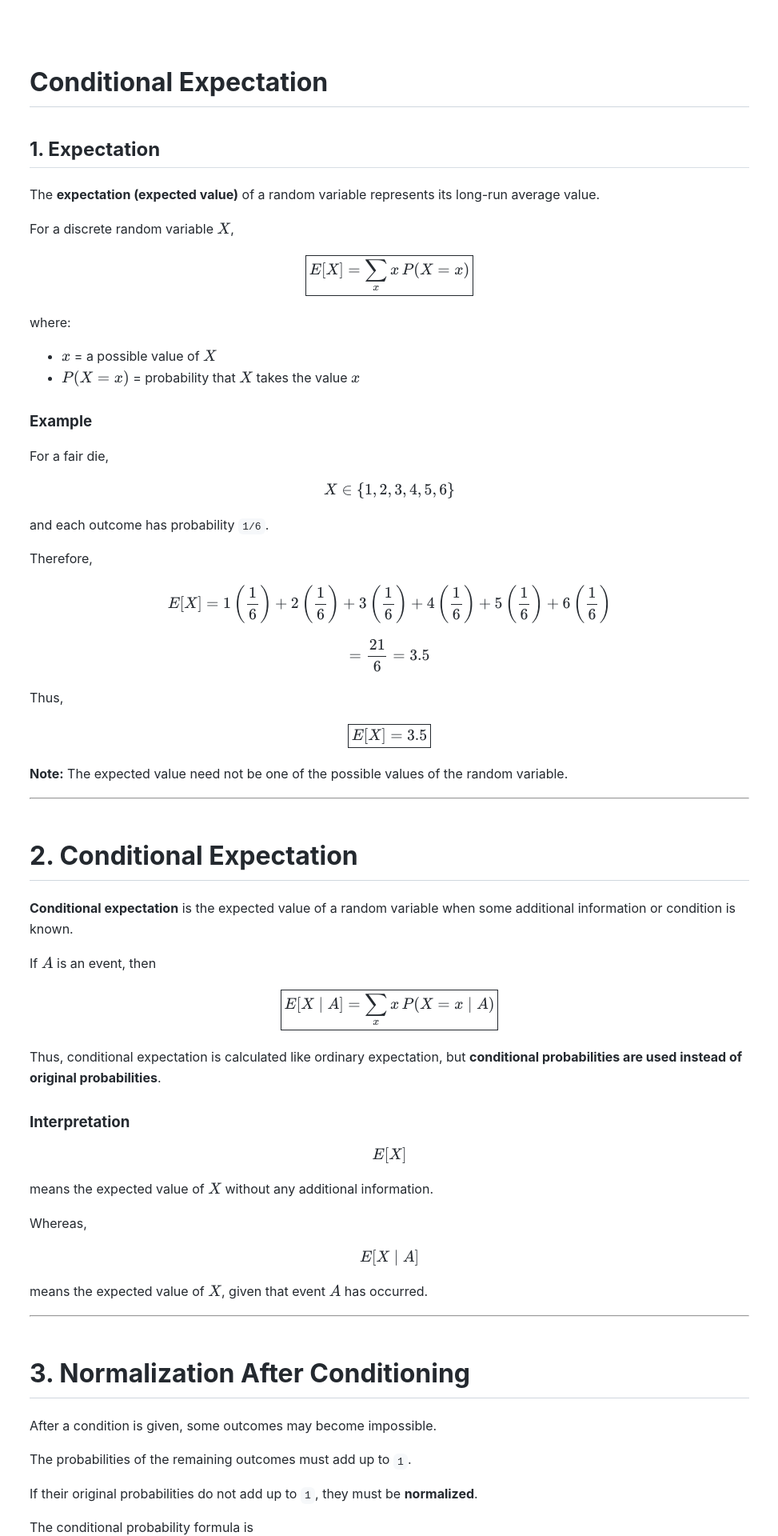
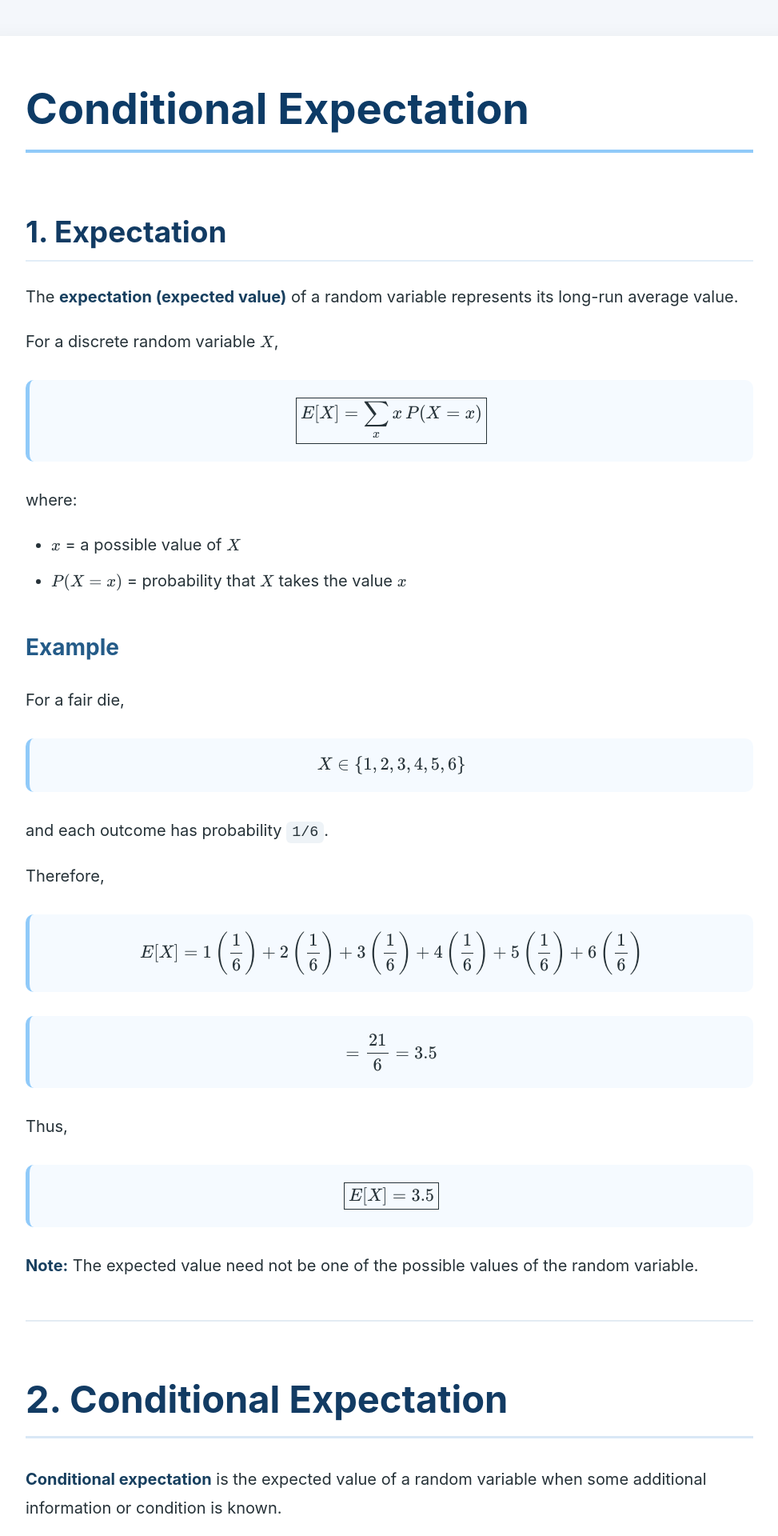
Before and after one commit to rajatprat/GATE-Stats, a Jekyll site: the page built from conditional-expectation.md, in a window 1280 px wide. Shown: the top 1920 px of the page at 80% size, without its empty margins (153-1126 px from the left). Built offline with Jekyll 4.4.1, drawn with Linux system fonts in a browser that asks for light colours.

Commit message:
Update default.html

```diff
--- a/_layouts/default.html
+++ b/_layouts/default.html
@@ -10,54 +10,223 @@
   </title>
 
   <style>
+    * {
+      box-sizing: border-box;
+    }
+
     body {
+      margin: 0;
       font-family: -apple-system, BlinkMacSystemFont, "Segoe UI",
-                   Helvetica, Arial, sans-serif;
-      line-height: 1.65;
-      color: #24292f;
-      margin: 0;
-      background: white;
+                   Roboto, Helvetica, Arial, sans-serif;
+      font-size: 20px;
+      line-height: 1.8;
+      color: #263238;
+      background: #f4f7fb;
     }
 
     main {
-      max-width: 900px;
-      margin: 0 auto;
-      padding: 32px 24px 80px;
+      max-width: 1050px;
+      margin: 45px auto;
+      padding: 55px 70px 90px;
+      background: #ffffff;
+      border-radius: 18px;
+      box-shadow: 0 8px 30px rgba(0, 0, 0, 0.07);
     }
 
     h1, h2, h3 {
-      line-height: 1.25;
-      margin-top: 1.6em;
+      line-height: 1.35;
+      color: #123b63;
     }
 
     h1 {
-      border-bottom: 1px solid #d0d7de;
-      padding-bottom: 0.3em;
+      font-size: 2.35em;
+      margin-top: 1.4em;
+      margin-bottom: 0.7em;
+      padding-bottom: 14px;
+      border-bottom: 3px solid #d9e8f6;
+    }
+
+    main > h1:first-child {
+      margin-top: 0;
+      font-size: 2.7em;
+      color: #0d3b66;
+      border-bottom: 4px solid #90caf9;
     }
 
     h2 {
-      border-bottom: 1px solid #d8dee4;
-      padding-bottom: 0.3em;
+      font-size: 1.85em;
+      margin-top: 2em;
+      margin-bottom: 0.7em;
+      padding-bottom: 10px;
+      border-bottom: 2px solid #e2edf7;
+    }
+
+    h3 {
+      font-size: 1.4em;
+      margin-top: 1.7em;
+      color: #245b88;
+    }
+
+    p {
+      margin: 1em 0;
+    }
+
+    strong {
+      color: #173f5f;
+    }
+
+    a {
+      color: #1565c0;
+      text-decoration: none;
+    }
+
+    a:hover {
+      text-decoration: underline;
+    }
+
+    hr {
+      border: 0;
+      height: 2px;
+      margin: 50px 0;
+      background: #e3ebf3;
     }
 
     table {
-      border-collapse: collapse;
-      margin: 1em 0;
+      width: 100%;
+      border-collapse: separate;
+      border-spacing: 0;
+      margin: 28px 0;
+      overflow: hidden;
+      border: 1px solid #d7e2ec;
+      border-radius: 12px;
+      font-size: 0.95em;
+    }
+
+    th {
+      background: #eaf4fc;
+      color: #123b63;
+      font-weight: 700;
     }
 
     th, td {
-      border: 1px solid #d0d7de;
-      padding: 6px 13px;
+      padding: 14px 18px;
+      border-bottom: 1px solid #dfe7ee;
+      border-right: 1px solid #dfe7ee;
+      text-align: left;
+    }
+
+    tr:last-child td {
+      border-bottom: none;
+    }
+
+    th:last-child,
+    td:last-child {
+      border-right: none;
+    }
+
+    tr:nth-child(even) td {
+      background: #fafcff;
+    }
+
+    ul, ol {
+      padding-left: 32px;
+    }
+
+    li {
+      margin: 9px 0;
     }
 
     code {
-      background: #f6f8fa;
-      padding: 0.2em 0.4em;
+      font-size: 0.92em;
+      background: #eef3f7;
+      padding: 3px 7px;
       border-radius: 6px;
+    }
+
+    /* Display equations */
+    mjx-container[display="true"] {
+      display: block !important;
+      overflow-x: auto;
+      overflow-y: hidden;
+      margin: 30px 0 !important;
+      padding: 22px 18px;
+      background: #f5faff;
+      border-left: 5px solid #90caf9;
+      border-radius: 10px;
+      font-size: 1.12em !important;
+    }
+
+    /* Inline equations */
+    mjx-container:not([display="true"]) {
+      font-size: 1.04em !important;
+    }
+
+    blockquote {
+      margin: 28px 0;
+      padding: 18px 24px;
+      background: #fffbea;
+      border-left: 5px solid #f2c94c;
+      border-radius: 8px;
+    }
+
+    blockquote p {
+      margin: 0;
+    }
+
+    /* Make QUICK REVISION visually prominent */
+    h1[id*="quick-revision"],
+    h2[id*="quick-revision"] {
+      margin-top: 55px;
+      padding: 20px 24px;
+      color: #174d3a;
+      background: #eaf8f1;
+      border: 0;
+      border-left: 6px solid #66b894;
+      border-radius: 10px;
+    }
+
+    /* Mobile */
+    @media (max-width: 800px) {
+      body {
+        font-size: 18px;
+        background: #ffffff;
+      }
+
+      main {
+        margin: 0;
+        padding: 25px 20px 60px;
+        border-radius: 0;
+        box-shadow: none;
+      }
+
+      h1 {
+        font-size: 1.9em;
+      }
+
+      main > h1:first-child {
+        font-size: 2.15em;
+      }
+
+      h2 {
+        font-size: 1.55em;
+      }
+
+      h3 {
+        font-size: 1.3em;
+      }
+
+      mjx-container[display="true"] {
+        padding: 16px 10px;
+        font-size: 1em !important;
+      }
+
+      table {
+        display: block;
+        overflow-x: auto;
+      }
     }
   </style>
 
-  <!-- MathJax Configuration -->
   <script>
     window.MathJax = {
       tex: {
@@ -73,7 +242,6 @@
     };
   </script>
 
-  <!-- MathJax -->
   <script
     defer
     src="https://cdn.jsdelivr.net/npm/mathjax@3/es5/tex-mml-chtml.js">
```
